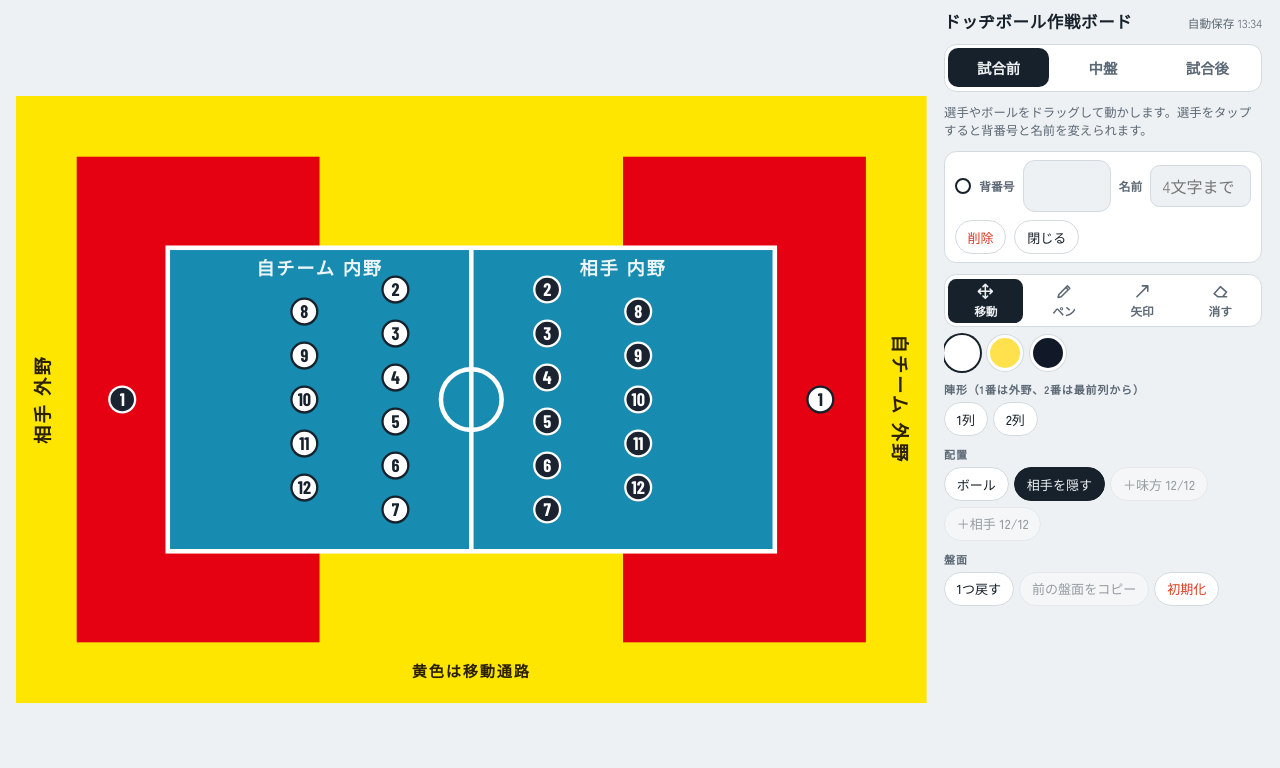
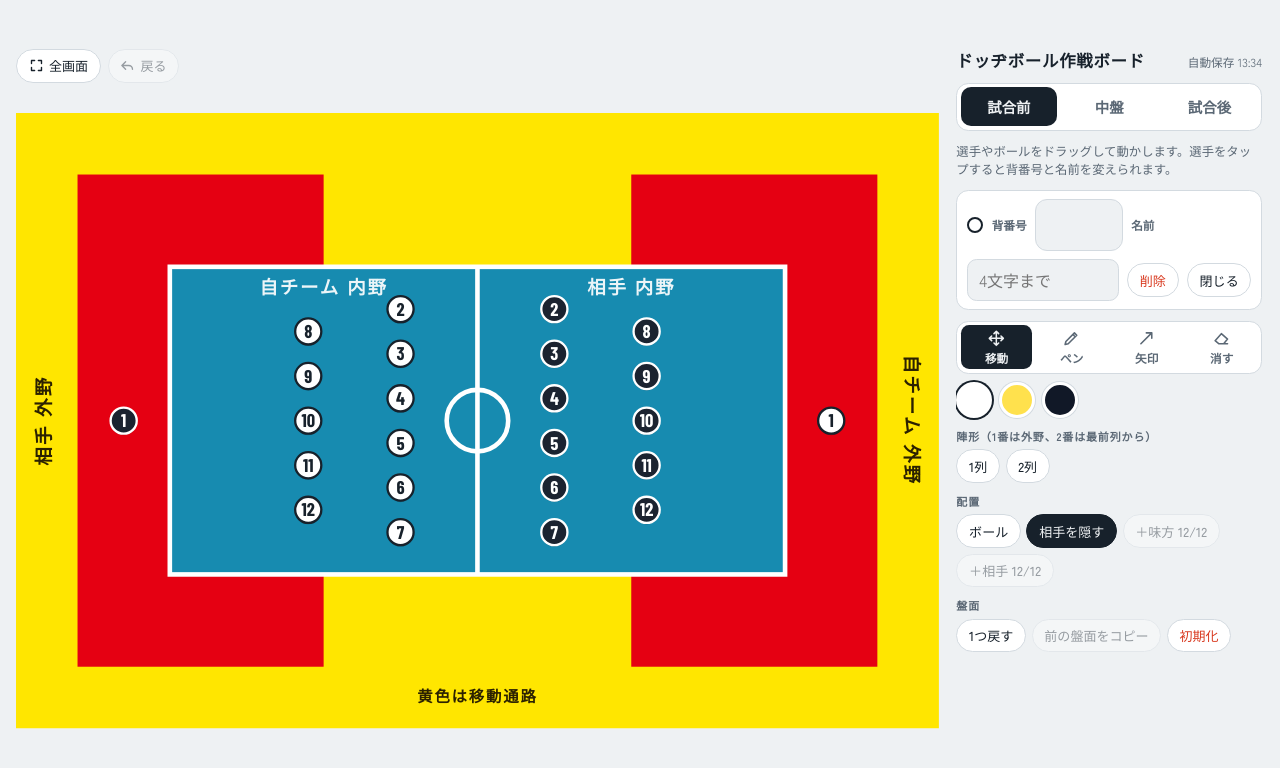
Before and after one commit to Yuta028/dodge-ball, a plain HTML site: page dodgeball-strategy/index.html in a window 1280 px wide. Drawn offline with nearby package versions, Linux system fonts and the light colour scheme.

Commit message:
Add files via upload

```diff
--- a/dodgeball-strategy/index.html
+++ b/dodgeball-strategy/index.html
@@ -8,7 +8,7 @@
 <link rel="preconnect" href="https://fonts.gstatic.com" crossorigin>
 <link rel="stylesheet" href="https://fonts.googleapis.com/css2?family=Barlow+Condensed:wght@600;700&family=Zen+Kaku+Gothic+New:wght@400;500;700&display=swap">
 <style>
-/* Layout: 16:10の横長ステージ。左にコート(30m×20mの図どおり)、右に操作パネル。 */
+/* Layout: 16:9の横長ステージ。左上に全画面・戻るボタン、その下にコート(30m×20mの図どおり)、右に操作パネル。 */
 :root {
   --bg: #eef1f3;
   --fg: #17212b;
@@ -60,14 +60,20 @@ button:focus-visible, input:focus-visible { outline: 2px solid var(--fg); outlin
 
 #app { position: relative; height: 100%; padding-inline: 16px; padding-block: 8px; display: grid; place-items: center; container-type: size; }
 #stage {
-  width: min(100%, calc((100vh - 16px) * 1.6));
-  width: min(100cqw, 160cqh);
-  aspect-ratio: 16 / 10; overflow: hidden; container-type: inline-size;
-  display: grid; grid-template-columns: minmax(0, 74fr) minmax(0, 26fr); grid-template-rows: minmax(0, 1fr); gap: 1.4cqw;
+  width: min(100%, calc((100vh - 16px) * 1.7778));
+  width: min(100cqw, 177.78cqh);
+  aspect-ratio: 16 / 9; overflow: hidden; container-type: inline-size;
+  display: grid; grid-template-columns: minmax(0, 75fr) minmax(0, 25fr); grid-template-rows: minmax(0, 1fr); gap: 1.4cqw;
   font-size: 14px; font-size: max(11px, 1.1cqw);
 }
+html.is-fs #app { padding: 0; }
+html.fs-lite #app { position: fixed; inset: 0; z-index: 30; background: var(--bg); padding: 0; height: auto; }
+#left { min-width: 0; min-height: 0; display: flex; flex-direction: column; gap: .5em; }
+.bar { display: flex; gap: .5em; flex: none; }
+.bar .chip { display: inline-flex; align-items: center; gap: .4em; }
+.bar svg { width: 1.15em; height: 1.15em; fill: none; stroke: currentColor; stroke-width: 2.2; stroke-linecap: round; stroke-linejoin: round; }
 
-#courtwrap { position: relative; min-width: 0; min-height: 0; display: grid; align-content: center; }
+#courtwrap { position: relative; flex: 1 1 0; min-width: 0; min-height: 0; display: grid; align-content: center; }
 #court { display: block; width: 100%; height: auto; overflow: visible; touch-action: none; user-select: none; -webkit-user-select: none; }
 #court .in { fill: var(--c-in); }
 #court .out { fill: var(--c-out); }
@@ -163,6 +169,13 @@ html { padding: env(safe-area-inset-top, 0px) env(safe-area-inset-right, 0px) en
 <div id="app">
   <p id="rotate">横向きにすると大きく使えます</p>
   <div id="stage">
+    <div id="left">
+    <div class="bar">
+      <button class="chip" id="bFs" type="button" aria-pressed="false" aria-label="全画面表示">
+        <svg viewBox="0 0 24 24"><path d="M4 9V4h5M20 9V4h-5M4 15v5h5M20 15v5h-5"/></svg>全画面</button>
+      <button class="chip" id="bBack" type="button" aria-label="全画面表示を終了して戻る" disabled>
+        <svg viewBox="0 0 24 24"><path d="M9 6L3 12l6 6M3 12h11a6 6 0 0 1 6 6"/></svg>戻る</button>
+    </div>
     <div id="courtwrap">
       <svg id="court" viewBox="0 0 1200 800" preserveAspectRatio="xMidYMid meet" role="img" aria-label="ドッヂボールコート（内野10m×10mが2面、外野は3m幅）">
         <rect class="pass" x="0" y="0" width="1200" height="800"/>
@@ -188,6 +201,7 @@ html { padding: env(safe-area-inset-top, 0px) env(safe-area-inset-right, 0px) en
         <g id="gLive" pointer-events="none"></g>
       </svg>
       <div id="toast" role="status" hidden></div>
+    </div>
     </div>
 
     <aside id="side">
@@ -587,6 +601,39 @@ html { padding: env(safe-area-inset-top, 0px) env(safe-area-inset-right, 0px) en
   });
   $('#pclose').addEventListener('click', () => { selId = null; renderCourt(); renderEdit(); });
 
+  /* ---------- 全画面表示 / 戻る ---------- */
+  const root = document.documentElement;
+  let lite = false; // 全画面APIが使えない環境では、枠いっぱいに広げる表示で代用する
+  const fsEl = () => document.fullscreenElement || document.webkitFullscreenElement || null;
+  function syncFs() {
+    const on = !!fsEl() || lite;
+    root.classList.toggle('is-fs', !!fsEl());
+    root.classList.toggle('fs-lite', lite);
+    $('#bFs').setAttribute('aria-pressed', String(on));
+    $('#bBack').disabled = !on;
+  }
+  async function enterFs() {
+    const req = root.requestFullscreen || root.webkitRequestFullscreen;
+    if (req && document.fullscreenEnabled !== false) {
+      try { await Promise.resolve(req.call(root)); syncFs(); return; } catch (e) {}
+    }
+    lite = true; syncFs();
+  }
+  async function exitFs() {
+    if (lite) { lite = false; }
+    if (fsEl()) {
+      const ex = document.exitFullscreen || document.webkitExitFullscreen;
+      try { await Promise.resolve(ex.call(document)); } catch (e) {}
+    }
+    syncFs();
+  }
+  $('#bFs').addEventListener('click', () => { if (fsEl() || lite) exitFs(); else enterFs(); });
+  $('#bBack').addEventListener('click', exitFs);
+  document.addEventListener('fullscreenchange', syncFs);
+  document.addEventListener('webkitfullscreenchange', syncFs);
+  document.addEventListener('keydown', e => { if (e.key === 'Escape' && lite) exitFs(); });
+
+  syncFs();
   refresh();
 })();
 </script>
```
